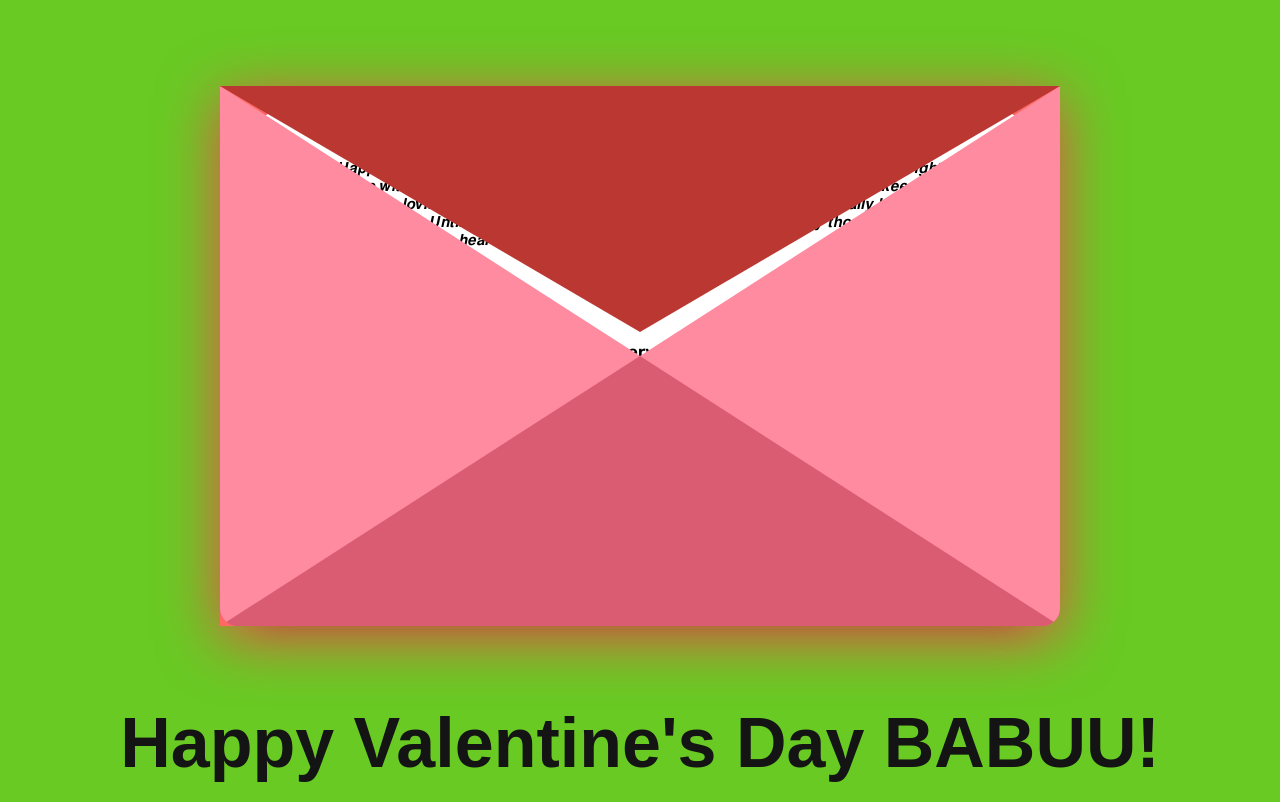
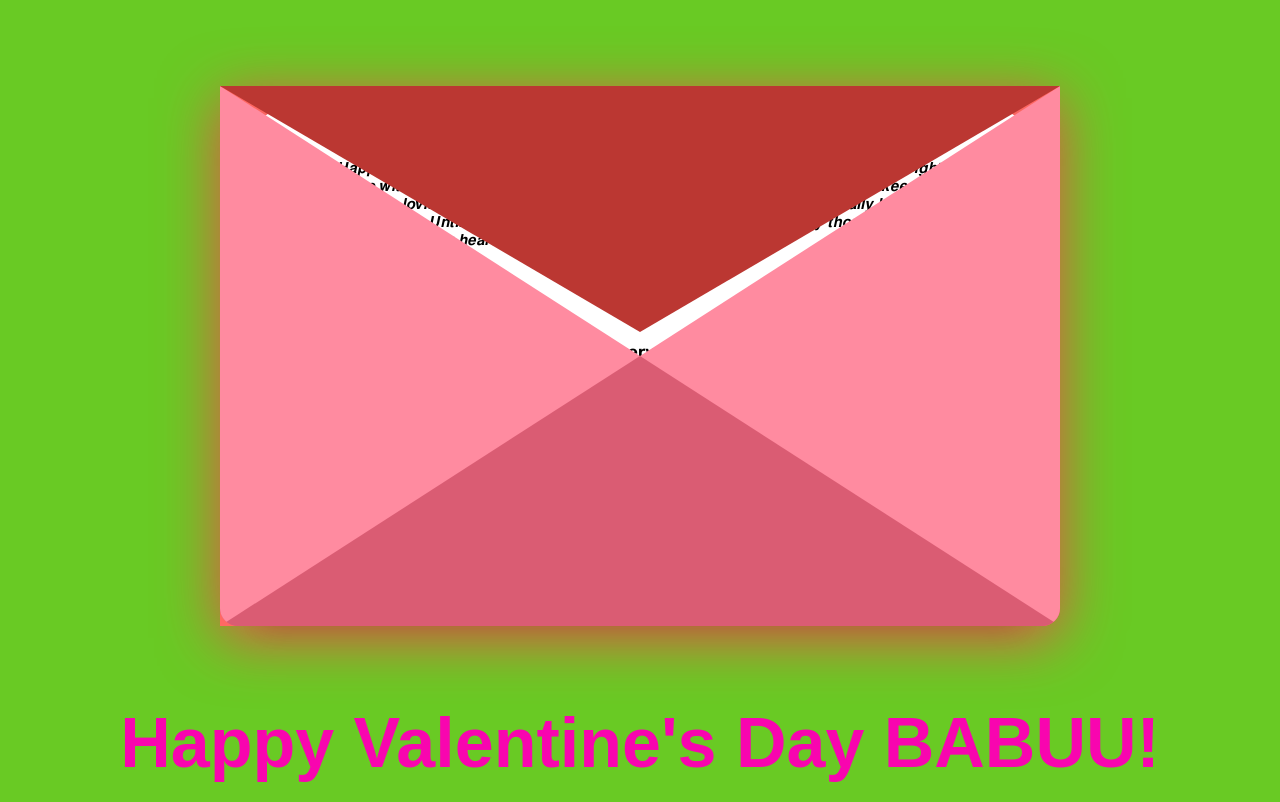
Before and after one commit to Lynx3124/valen-for-babu, a plain HTML site: page index.html in a window 1280 px wide. Shown: the part 150-952 px from the top of the page. Drawn offline with nearby package versions, Linux system fonts and the light colour scheme.

Commit message:
Update index.css

```diff
--- a/index.css
+++ b/index.css
@@ -285,6 +285,7 @@ body {
     text-align: center;
     font-family: Arial, Helvetica, sans-serif;
     color:rgb(20, 20, 20);
+    color:rgb(248, 5, 175);
     font-size: 70px;
     margin: -350px;
 }
```
